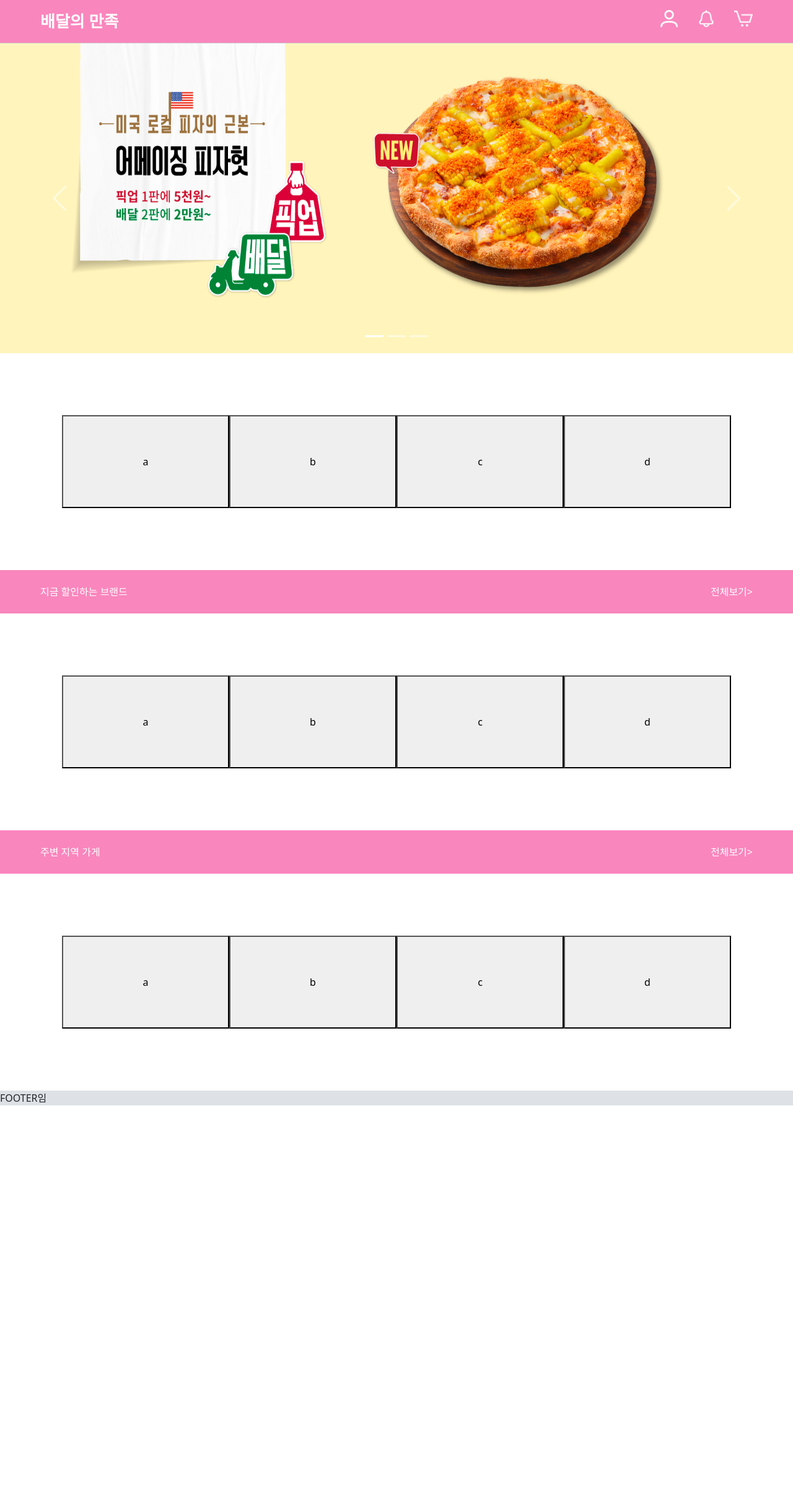
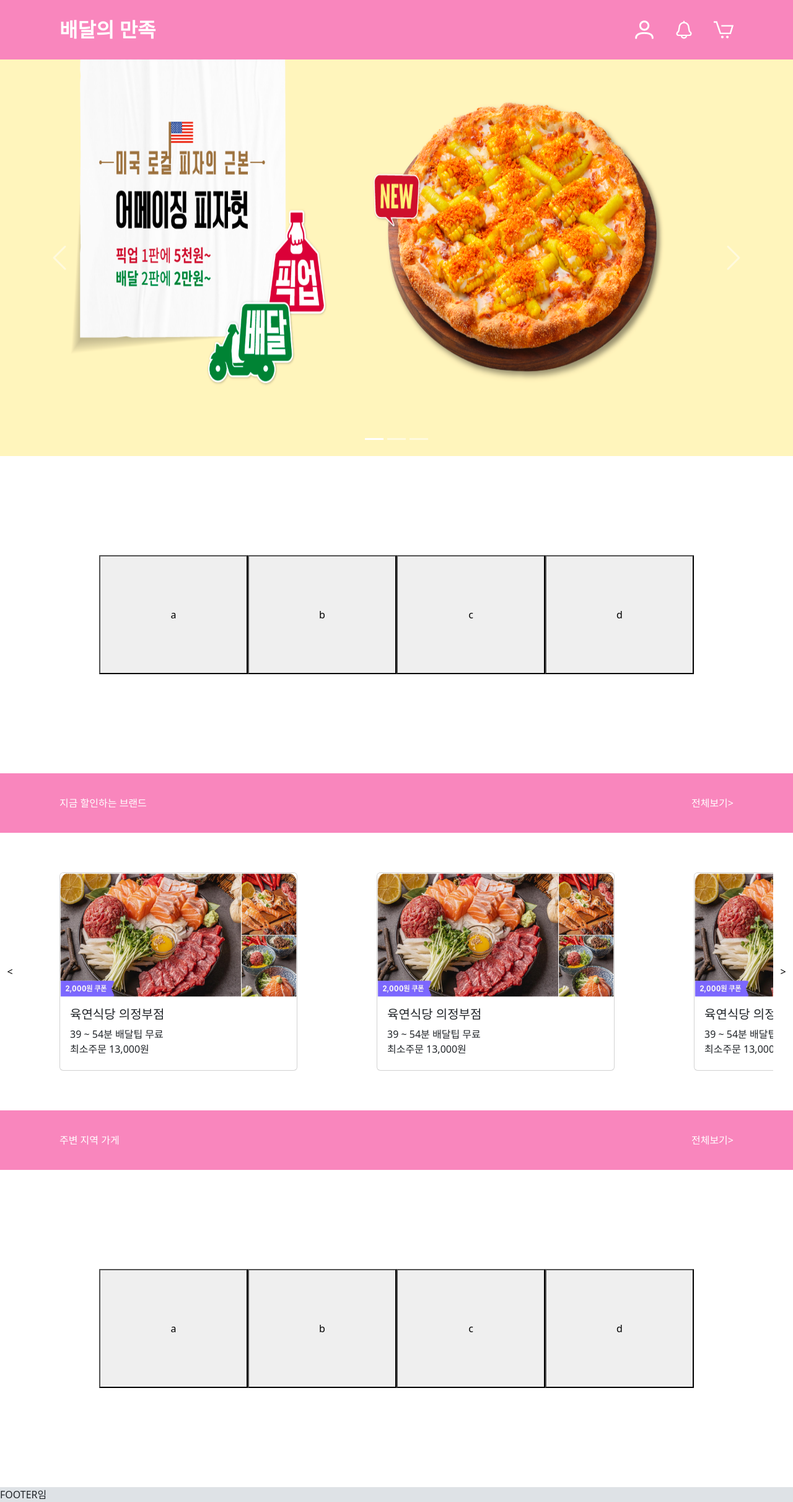
Before and after one commit to mong0426/SpringProject, a Spring Boot app: page /Main in a window 1280 px wide. Shown: the whole page at 62% size. Before the commit the page ends 1784 px from the top, so only its background shows below. Run offline with Spring Boot 4, Linux system fonts and the light colour scheme.

Commit message:
지금할인 브랜드 부분 스크롤/오성

```diff
--- a/src/main/resources/static/css/ocss/header.css
+++ b/src/main/resources/static/css/ocss/header.css
@@ -4,57 +4,74 @@
         }
         .MainLine {
             background-color: #F986BD;
-            height: 70px;
+            height: 6rem;
             display: flex;
-            padding:15px;
-            align-items: center;
+            padding: 2rem;
         }
         .InnerLine{
              display:flex;
              justify-content: space-between;
              width:100%;
-             margin-left:50px;
-             margin-right:50px;
+             margin-left:4rem;
+             margin-right:4rem;
+             align-items: center;
         }
         .MenuStyle{
-            width:150px;
+            width:10rem;
             display:flex;
             justify-content: space-between;
         }
         .Logo {
             color: white;
-            font-size: 26px;
+            font-size: 2rem;
             font-weight: 600;
             text-decoration:none;
         }
         .ImageStyle{
-            width:30px;
+            width:2rem;
         }
         .BannerStyle{
-        width:100%;
-        height:500px;
+            width:100%;
+            height:40rem;
         }
         .carousel-control-prev-icon,
         .carousel-control-next-icon {
-         width: 50px; /* 너비 설정 */
-         height: 50px; /* 높이 설정 */
+         width: 3rem;
+         height: 3rem;
         }
         .SubContentsDiv{
         display:flex;
-        justify-content:
-        space-between; padding:100px;
+        justify-content:space-between;
+        padding:10rem;
         }
         .SubContents{
-        width:300px;
-        height:150px;
+        width:18rem;
+        height:12rem;
         }
         .MiniTitle{
         text-decoration:none;
         color:white;
         }
-        .sticky {
+        .StickyHeader {
         position: sticky;
         top: 0;
-        border-bottom: 1px solid #ccc;
         z-index: 100;
        }
+       .CardContainerDiv{
+        display:flex;
+       }
+       .BrandCard{
+        min-width:24rem;
+        height:20rem;
+        margin:4rem;
+       }
+       .StickyBtn{
+        position: sticky;
+        right: 0;
+        z-index: 100;
+       }
+       .ScrollBtn{
+       width:2rem;
+       border:none;
+       background-color:white;
+       }
--- a/src/main/resources/templates/Header.html
+++ b/src/main/resources/templates/Header.html
@@ -5,7 +5,7 @@
     <title>Header</title>
 </head>
 <body>
-<div class="MainLine sticky">
+<div class="MainLine StickyHeader">
     <div class="InnerLine">
     <a th:href="@{/Main}" class="Logo">배달의 만족</a>
     <div class="MenuStyle">
--- a/src/main/resources/templates/MainPage.html
+++ b/src/main/resources/templates/MainPage.html
@@ -4,12 +4,13 @@
     <meta charset="UTF-8">
     <link href="https://cdn.jsdelivr.net/npm/bootstrap@5.3.3/dist/css/bootstrap.min.css" rel="stylesheet" integrity="sha384-QWTKZyjpPEjISv5WaRU9OFeRpok6YctnYmDr5pNlyT2bRjXh0JMhjY6hW+ALEwIH" crossorigin="anonymous">
     <script src="https://cdn.jsdelivr.net/npm/bootstrap@5.3.3/dist/js/bootstrap.bundle.min.js" integrity="sha384-YvpcrYf0tY3lHB60NNkmXc5s9fDVZLESaAA55NDzOxhy9GkcIdslK1eN7N6jIeHz" crossorigin="anonymous"></script>
+    <script src="https://code.jquery.com/jquery-3.6.0.min.js"></script>
     <title>배달의 만족</title>
     <link th:href="@{/css/ocss/header.css}" rel="stylesheet" />
     <link th:href="@{/css/ocss/footer.css}" rel="stylesheet" />
 </head>
 <body>
-<header class="sticky" th:replace="~{Header :: body}"></header>
+<header th:replace="~{Header :: body}"></header>
 
 <div id="carouselMain" class="carousel slide" data-bs-ride="carousel">
     <div class="carousel-indicators">
@@ -51,15 +52,81 @@
     <a class="MiniTitle">전체보기></a>
     </div>
 </div>
-<div>
 
-    <div class="SubContentsDiv">
-        <button class="SubContents">a</button>
-        <button class="SubContents">b</button>
-        <button class="SubContents">c</button>
-        <button class="SubContents">d</button>
+<div style="display:flex;">
+    <button class="ScrollBtn" id="btnLeft"><</button>
+
+    <div style="display:flex; justify-content:space-between;  overflow-x: hidden; flex:1;" id="cardContainer">
+    <div class="card BrandCard" style="display:flex; justify-content=center;">
+        <img th:src="@{/images/CardItem1.png}" class="card-img-top" alt="..." style="height:200px;">
+        <div class="card-body">
+            <h5 class="card-title">육연식당 의정부점</h5>
+            <p class="card-text">39 ~ 54분 배달팁 무료 <br> 최소주문 13,000원</p>
+        </div>
     </div>
+        <div class="card BrandCard" style="display:flex; justify-content=center;">
+            <img th:src="@{/images/CardItem1.png}" class="card-img-top" alt="..." style="height:200px;">
+            <div class="card-body">
+                <h5 class="card-title">육연식당 의정부점</h5>
+                <p class="card-text">39 ~ 54분 배달팁 무료 <br> 최소주문 13,000원</p>
+            </div>
+        </div>
+        <div class="card BrandCard">
+            <img th:src="@{/images/CardItem1.png}" class="card-img-top" alt="..." style="height:200px;">
+            <div class="card-body">
+                <h5 class="card-title">육연식당 의정부점</h5>
+                <p class="card-text">39 ~ 54분 배달팁 무료 <br> 최소주문 13,000원</p>
+            </div>
+        </div>
+        <div class="card BrandCard">
+            <img th:src="@{/images/CardItem1.png}" class="card-img-top" alt="..." style="height:200px;">
+            <div class="card-body">
+                <h5 class="card-title">육연식당 의정부점</h5>
+                <p class="card-text">39 ~ 54분 배달팁 무료 <br> 최소주문 13,000원</p>
+            </div>
+        </div>
+        <div class="card BrandCard">
+            <img th:src="@{/images/CardItem1.png}" class="card-img-top" alt="..." style="height:200px;">
+            <div class="card-body">
+                <h5 class="card-title">육연식당 의정부점</h5>
+                <p class="card-text">39 ~ 54분 배달팁 무료 <br> 최소주문 13,000원</p>
+            </div>
+        </div>
+        <div class="card BrandCard">
+            <img th:src="@{/images/CardItem1.png}" class="card-img-top" alt="..." style="height:200px;">
+            <div class="card-body">
+                <h5 class="card-title">육연식당 의정부점</h5>
+                <p class="card-text">39 ~ 54분 배달팁 무료 <br> 최소주문 13,000원</p>
+            </div>
+        </div>
+        <div class="card BrandCard">
+            <img th:src="@{/images/CardItem1.png}" class="card-img-top" alt="..." style="height:200px;">
+            <div class="card-body">
+                <h5 class="card-title">육연식당 의정부점</h5>
+                <p class="card-text">39 ~ 54분 배달팁 무료 <br> 최소주문 13,000원</p>
+            </div>
+        </div>
 
+
+    </div>
+        <button class="StickyBtn ScrollBtn" id="btnRight">
+>
+        </button>
+    <script>
+        $(document).ready(function(){
+        const cardContainer = $('#cardContainer');
+        const scrollStep = 600;
+
+ $('#btnRight').click(function() {
+      cardContainer.animate({scrollLeft: '+=' + scrollStep}, 'normal');
+    });
+     $('#btnLeft').click(function() {
+      const scrollLeftPos = cardContainer.scrollLeft(); // 현재 스크롤 위치 가져오기
+      cardContainer.animate({scrollLeft: scrollLeftPos - scrollStep}, 'normal');
+    });
+        });
+    </script>
+</div>
     <div class="MainLine">
         <div class="InnerLine">
             <span class="MiniTitle">주변 지역 가게</span>
@@ -75,8 +142,6 @@
             <button class="SubContents">d</button>
         </div>
 </div>
-
-
-    <div th:replace="~{Footer :: body}"></div>
+<div th:replace="~{Footer :: body}"></div>
 </body>
 </html>
```
Also changed, not shown: src/main/resources/static/images/CardItem1.png (added).
